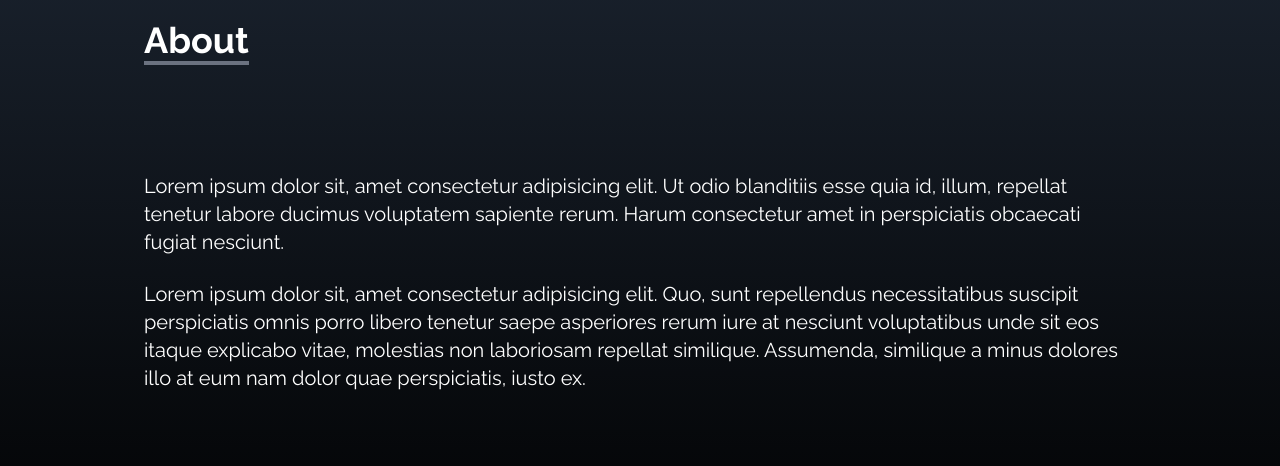
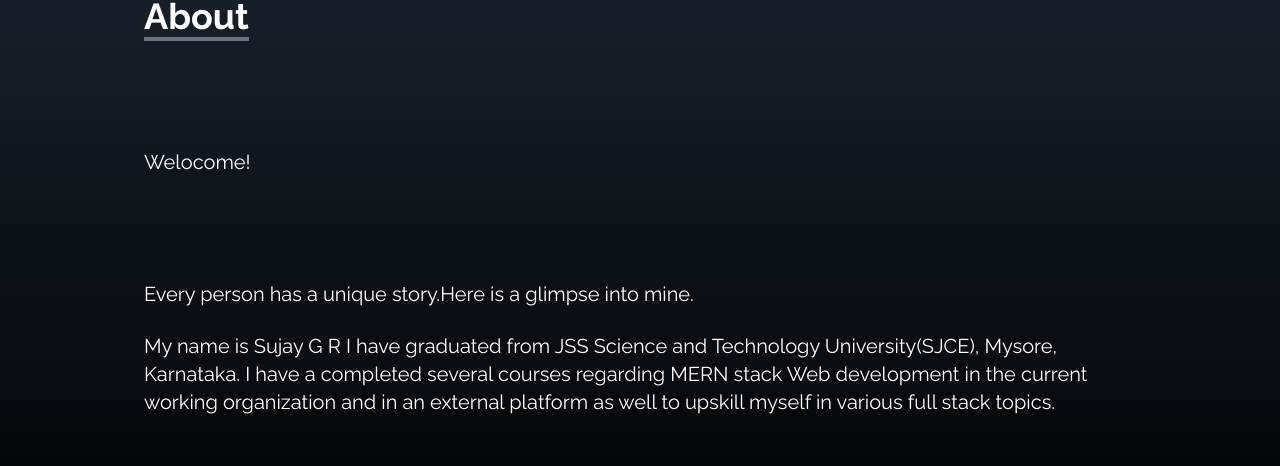
Before and after one commit to Sujay19/MyPortfolio, a React (Vite) app: page / in a window 1280 px wide. Shown: the part 994-1460 px from the top of the page. Built offline with nearby package versions, Linux system fonts and the light colour scheme.

Commit message:
Updated about section

```diff
--- a/src/components/About.jsx
+++ b/src/components/About.jsx
@@ -10,11 +10,15 @@ const About = () => {
                 </p>
             </div>
             <p className='text-xl mt-20'>
-                Lorem ipsum dolor sit, amet consectetur adipisicing elit. Ut odio blanditiis esse quia id, illum, repellat tenetur labore ducimus voluptatem sapiente rerum. Harum consectetur amet in perspiciatis obcaecati fugiat nesciunt.
+                Welocome!
+            </p>
+            <br/>
+            <p className='text-xl mt-20'>
+                Every person has a unique story.Here is a glimpse into mine.
             </p>
             <br/>
             <p className='text-xl'>
-                Lorem ipsum dolor sit, amet consectetur adipisicing elit. Quo, sunt repellendus necessitatibus suscipit perspiciatis omnis porro libero tenetur saepe asperiores rerum iure at nesciunt voluptatibus unde sit eos itaque explicabo vitae, molestias non laboriosam repellat similique. Assumenda, similique a minus dolores illo at eum nam dolor quae perspiciatis, iusto ex.
+                My name is Sujay G R  I have graduated from JSS Science and Technology University(SJCE), Mysore, Karnataka. I have a completed several courses regarding MERN stack Web development in the current working organization and in an external platform as well to upskill myself in various full stack topics.
             </p>
         </div>
     </div>
```
